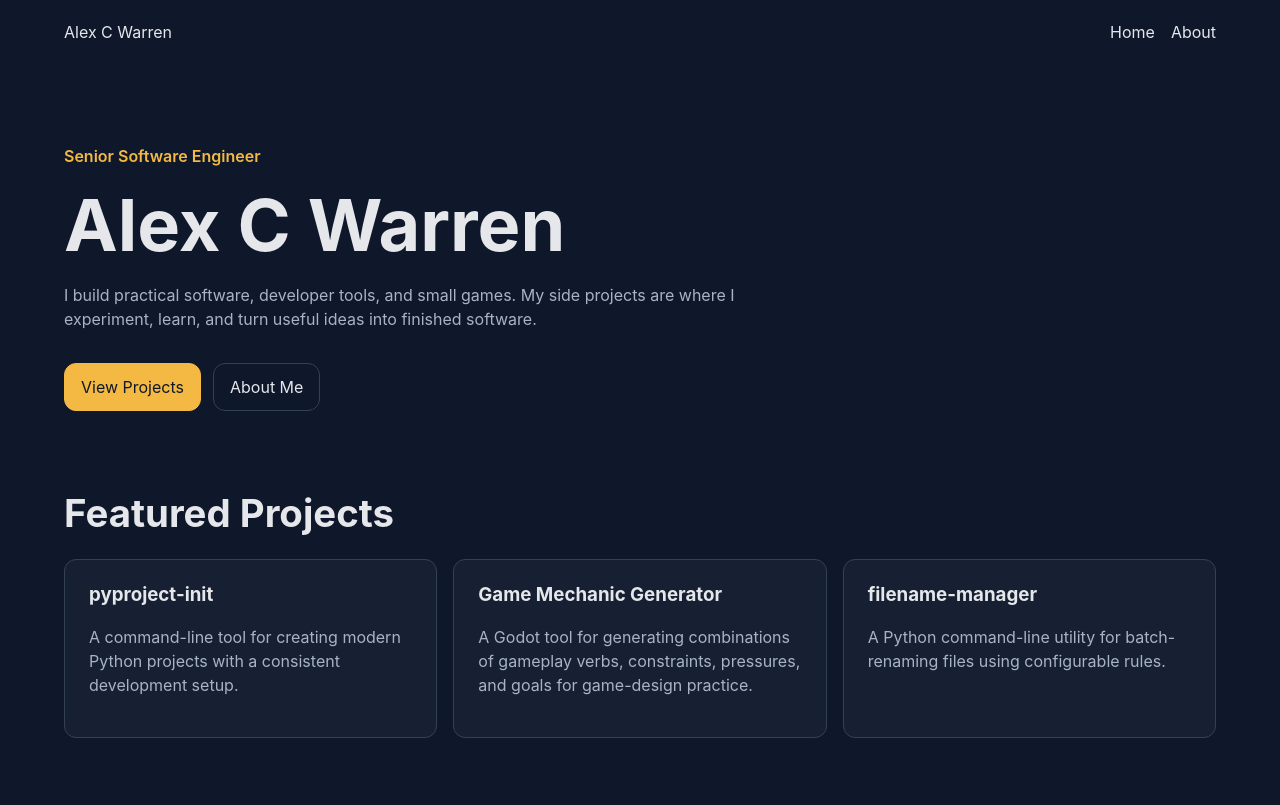
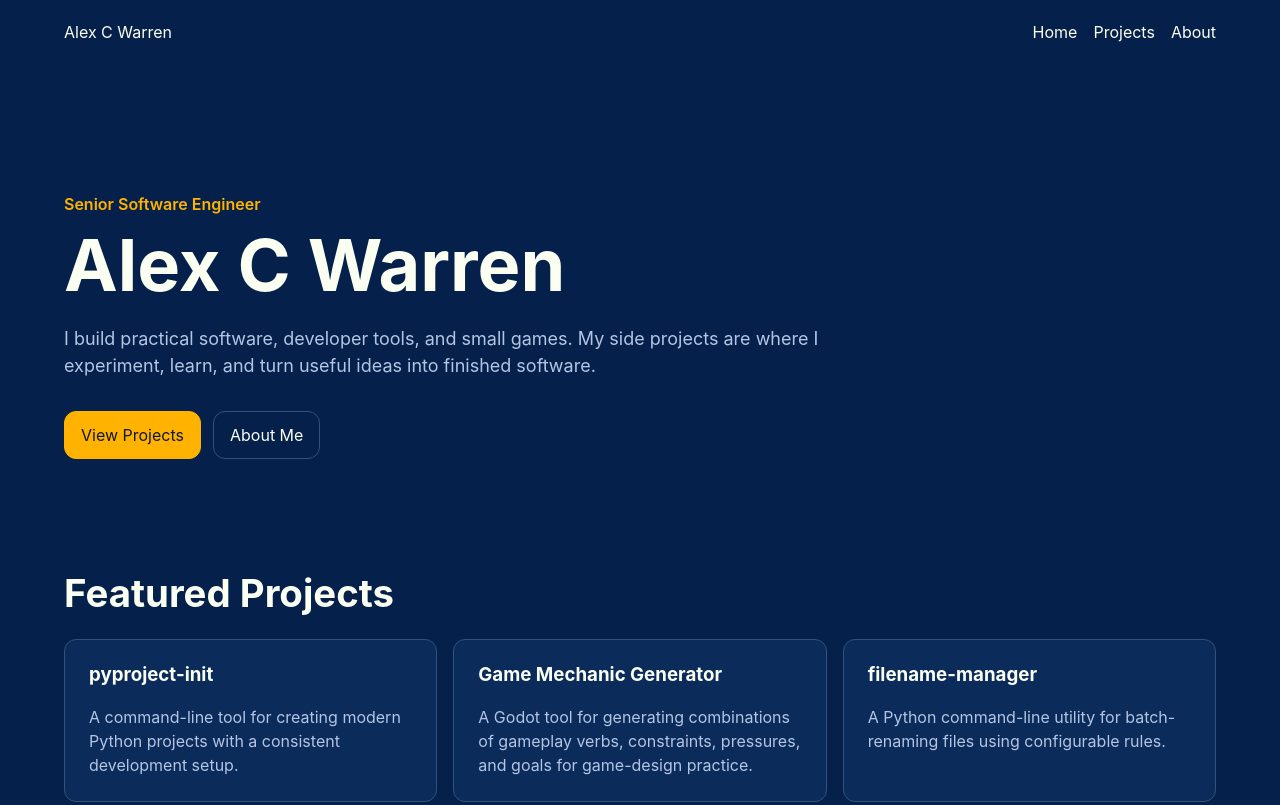
Before and after one commit to alexcwarren/alexcwarren.github.io, an Astro site in the folder astro/: page / in a window 1280 px wide. Shown: the top 805 px of the page. Built offline with nearby package versions, Linux system fonts and the light colour scheme; Astro itself is replaced by a stand-in of ours.

Commit message:
style: refine portfolio color system and layout

```diff
--- a/astro/src/components/Header.astro
+++ b/astro/src/components/Header.astro
@@ -4,6 +4,7 @@
 
     <ul>
       <li><a href="/">Home</a></li>
+      <li><a href="/projects/">Projects</a></li>
       <li><a href="/about/">About</a></li>
     </ul>
   </nav>
--- a/astro/src/pages/index.astro
+++ b/astro/src/pages/index.astro
@@ -9,11 +9,12 @@ import { featuredProjects } from "../data/projects";
   description="Alex C Warren is a software engineer building developer tools, independent software, and games."
 >
   <main>
-    <section>
+    <section class="hero">
       <p class="hero-label">Senior Software Engineer</p>
+
       <h1>Alex C Warren</h1>
 
-      <p>
+      <p class="hero-summary">
         I build practical software, developer tools, and small games.
         My side projects are where I experiment, learn, and turn useful
         ideas into finished software.
--- a/astro/src/styles/global.css
+++ b/astro/src/styles/global.css
@@ -5,13 +5,15 @@
 
   line-height: 1.5;
 
-  --color-bg: #0f172a;
-  --color-surface: #172033;
-  --color-surface-soft: #1e293b;
-  --color-text: #e5e7eb;
-  --color-text-muted: #a8b3c7;
-  --color-accent: #f4b942;
-  --color-border: #334155;
+  --color-bg: #05204a;
+  --color-surface: #0b2b5a;
+  --color-surface-soft: #173866;
+
+  --color-text: #fbfff1;
+  --color-text-muted: #b4c5e4;
+
+  --color-accent: #ffb300;
+  --color-border: #31527d;
 
   --content-width: 72rem;
   --radius: 0.75rem;
@@ -116,9 +118,19 @@ p {
   color: var(--color-text-muted);
 }
 
+.hero {
+  padding-block: 3rem 2rem;
+}
+
+.hero-summary {
+  max-width: 48rem;
+  font-size: 1.125rem;
+}
+
 .hero-label {
   color: var(--color-accent);
   font-weight: 600;
+  margin-bottom: 0;
 }
 
 .hero-actions {
@@ -157,10 +169,22 @@ p {
   background: var(--color-surface);
   border: 1px solid var(--color-border);
   border-radius: var(--radius);
+  transition:
+    transform 150ms ease,
+    border-color 150ms ease;
 }
 
 .project-card h3 {
   margin-top: 0;
+}
+
+.project-card p {
+  margin-bottom: 0;
+}
+
+.project-card:hover {
+  transform: translateY(-2px);
+  border-color: var(--color-accent);
 }
 
 @media (max-width: 48rem) {
```
